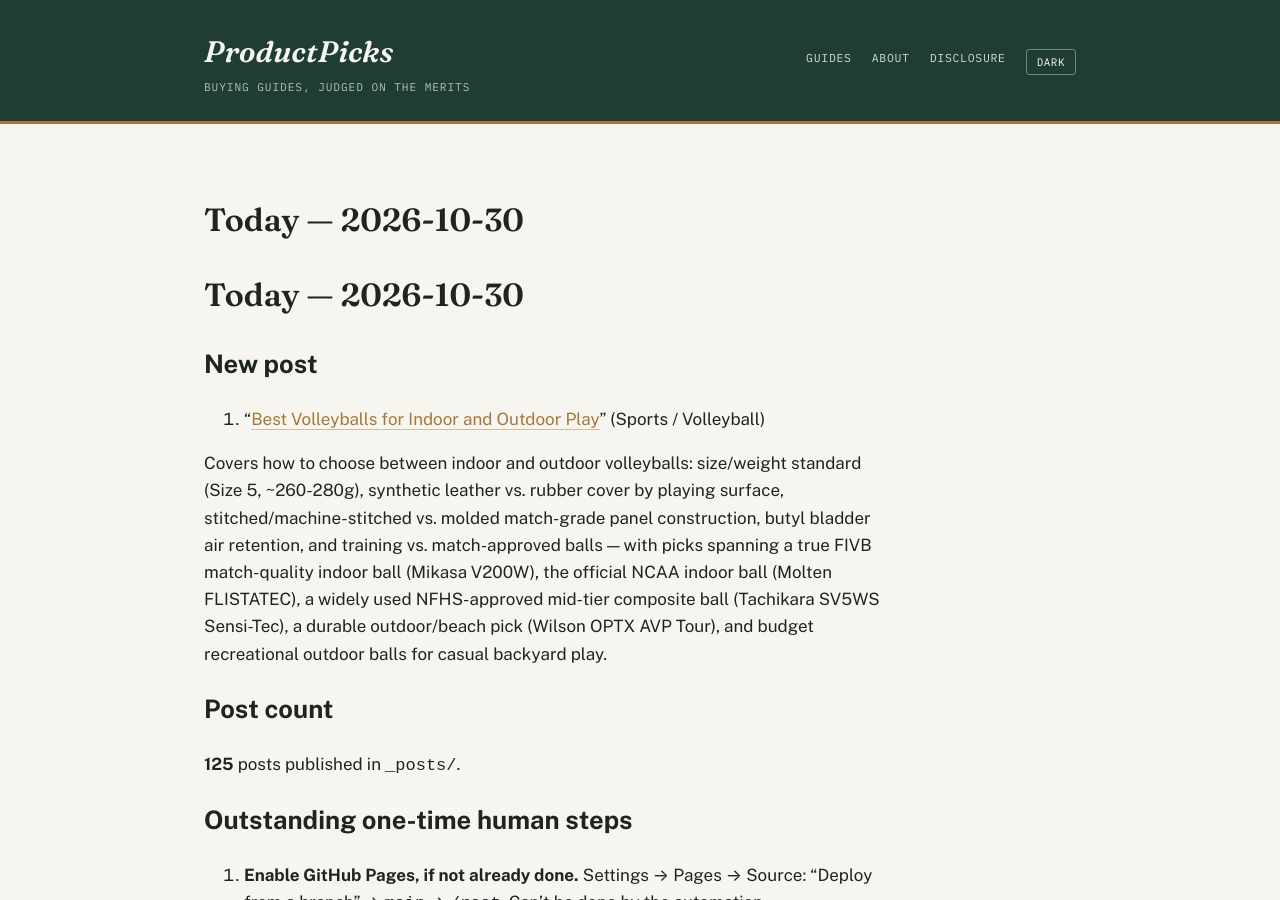
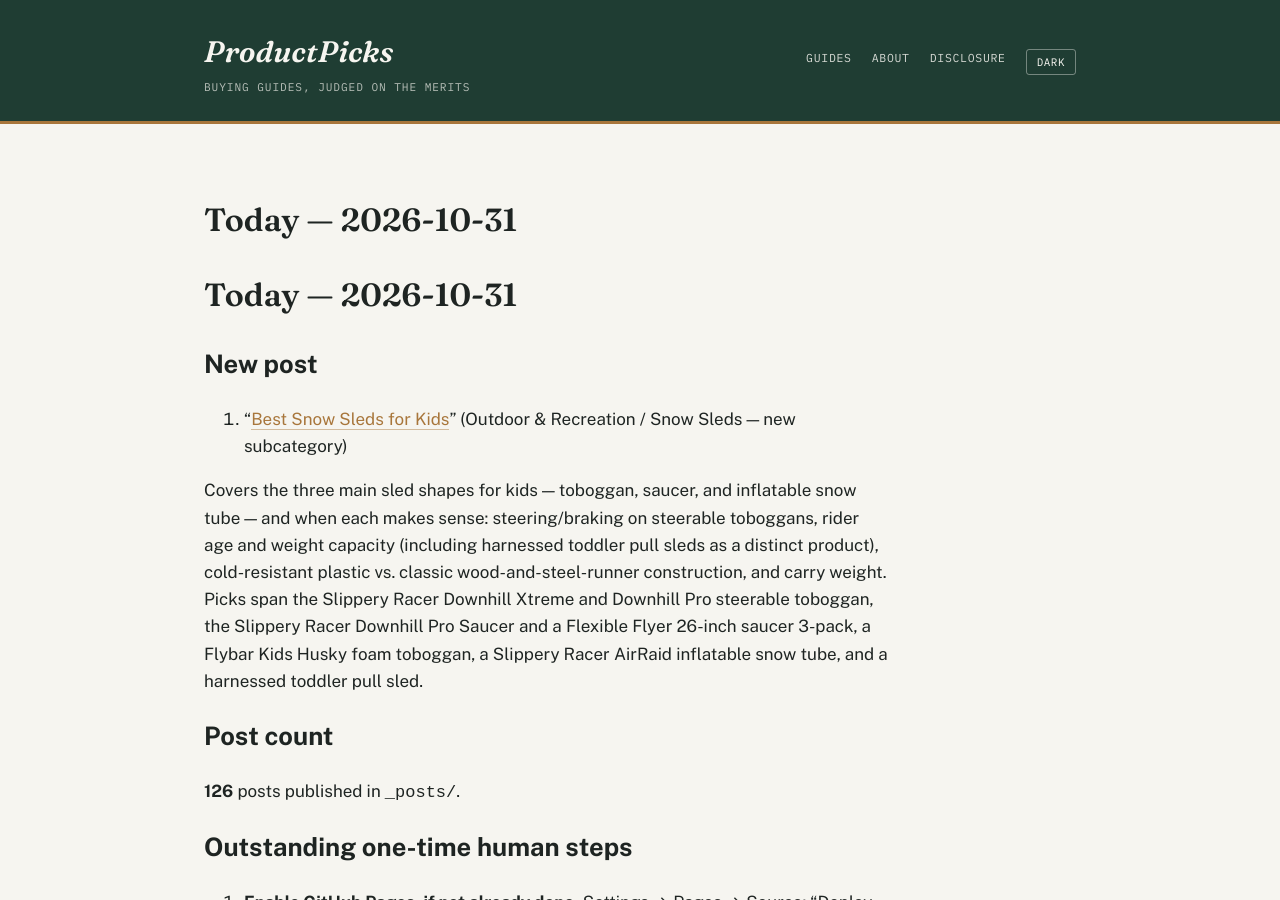
Before and after one commit to ajith198/ProductPicks, a Jekyll site: the page built from today.md, in a window 1280 px wide and 900 px high. Built offline with Jekyll 4.4.1, drawn with Linux system fonts in a browser that asks for light colours; our own code applies the rules of GitHub Pages for plain Markdown files.

Commit message:
daily: 2026-10-31 new post + log update
Add "Best Snow Sleds for Kids" (Outdoor & Recreation / Snow Sleds, new
subcategory), update content-log.md, categories.md, today.md, TODAY.md.

Co-Authored-By: Claude Sonnet 5 <noreply@anthropic.com>
Claude-Session: https://claude.ai/code/session_01UFLJpXGtt8aaRaDmdtMKfc

```diff
--- a/categories.md
+++ b/categories.md
@@ -1,6 +1,6 @@
 # Categories & expansion strategy
 
-**Status: multi-category, as of 2026-07-12. Updated 2026-10-14.** ProductPicks started as a pickleball-only site (see `niche.md` for that original research). This file governs the site now that it has expanded into multiple product verticals, and is the doc future automated/daily runs should consult when choosing what to write next.
+**Status: multi-category, as of 2026-07-12. Updated 2026-10-31.** ProductPicks started as a pickleball-only site (see `niche.md` for that original research). This file governs the site now that it has expanded into multiple product verticals, and is the doc future automated/daily runs should consult when choosing what to write next.
 
 ## Front matter taxonomy
 
@@ -21,7 +21,7 @@ These two fields drive the Category / Type / Year filters in the search bar on t
 |---|---|
 | Sports | Pickleball, Soccer, Tennis, Cycling, Running, Yoga, Golf, Basketball, Badminton, Swimming, Baseball, Fitness, Volleyball, Climbing, Table Tennis, Boxing, Football, Disc Golf, Skiing & Snowboarding, Ice Skating |
 | Home & Kitchen | Coffee Makers, Electric Kettles, Blenders, Air Fryers, Toaster Ovens, Rice Cookers, Stand Mixers, Robot Vacuums, Espresso Machines, Pressure Cookers, Food Processors, Knife Sets, Cast Iron Skillets, Dutch Ovens, Coffee Grinders, Water Filter Pitchers, Cordless Stick Vacuums, Vacuum Sealers, Slow Cookers, Meat Thermometers, Indoor Grills, French Press, Sous Vide Machines, Immersion Blenders, Waffle Makers, Bread Makers, Electric Griddles, Juicers, Air Purifiers, Toasters, Space Heaters, Pizza Ovens, Humidifiers, Ice Makers, Electric Blankets, Milk Frothers, Deep Fryers |
-| Outdoor & Recreation | Camping Tents, Sleeping Bags, Headlamps, Hiking Boots, Camp Stoves, Water Filters, Trekking Poles, Coolers, Backpacking Backpacks, Camp Chairs, Camping Lanterns, Fishing, Rain Jackets, Binoculars, Paddleboards, Kayaks, Life Jackets (PFDs), Hydration Packs, Sleeping Pads, Hammocks, Daypacks, Water Bottles, Multi-Tools, Camping Cots, Portable Power Stations, Grills & Smokers, Winter Gloves, Winter Boots, Base Layers, Ice Traction Devices, Snowshoes |
+| Outdoor & Recreation | Camping Tents, Sleeping Bags, Headlamps, Hiking Boots, Camp Stoves, Water Filters, Trekking Poles, Coolers, Backpacking Backpacks, Camp Chairs, Camping Lanterns, Fishing, Rain Jackets, Binoculars, Paddleboards, Kayaks, Life Jackets (PFDs), Hydration Packs, Sleeping Pads, Hammocks, Daypacks, Water Bottles, Multi-Tools, Camping Cots, Portable Power Stations, Grills & Smokers, Winter Gloves, Winter Boots, Base Layers, Ice Traction Devices, Snowshoes, Snow Sleds |
 
 New subcategories can be added freely within an existing category. New top-level categories should only be added when there's a genuine cluster of buyer-intent content planned for it (not a one-off post) — keep the category list short enough that the dropdown filter stays useful.
 
--- a/today.md
+++ b/today.md
@@ -1,14 +1,14 @@
-# Today — 2026-10-30
+# Today — 2026-10-31
 
 ## New post
 
-1. "[Best Volleyballs for Indoor and Outdoor Play](/volleyball/buying-guides/best-volleyballs-for-indoor-and-outdoor-play/)" (Sports / Volleyball)
+1. "[Best Snow Sleds for Kids](/outdoor-recreation/buying-guides/best-snow-sleds-for-kids/)" (Outdoor & Recreation / Snow Sleds — new subcategory)
 
-Covers how to choose between indoor and outdoor volleyballs: size/weight standard (Size 5, ~260-280g), synthetic leather vs. rubber cover by playing surface, stitched/machine-stitched vs. molded match-grade panel construction, butyl bladder air retention, and training vs. match-approved balls — with picks spanning a true FIVB match-quality indoor ball (Mikasa V200W), the official NCAA indoor ball (Molten FLISTATEC), a widely used NFHS-approved mid-tier composite ball (Tachikara SV5WS Sensi-Tec), a durable outdoor/beach pick (Wilson OPTX AVP Tour), and budget recreational outdoor balls for casual backyard play.
+Covers the three main sled shapes for kids — toboggan, saucer, and inflatable snow tube — and when each makes sense: steering/braking on steerable toboggans, rider age and weight capacity (including harnessed toddler pull sleds as a distinct product), cold-resistant plastic vs. classic wood-and-steel-runner construction, and carry weight. Picks span the Slippery Racer Downhill Xtreme and Downhill Pro steerable toboggan, the Slippery Racer Downhill Pro Saucer and a Flexible Flyer 26-inch saucer 3-pack, a Flybar Kids Husky foam toboggan, a Slippery Racer AirRaid inflatable snow tube, and a harnessed toddler pull sled.
 
 ## Post count
 
-**125** posts published in `_posts/`.
+**126** posts published in `_posts/`.
 
 ## Outstanding one-time human steps
 
```
Also changed, not shown: TODAY.md (+1 -1 lines), _posts/2026-10-31-best-snow-sleds-for-kids.md (added, +63 -0 lines), content-log.md (+1 -0 lines).
